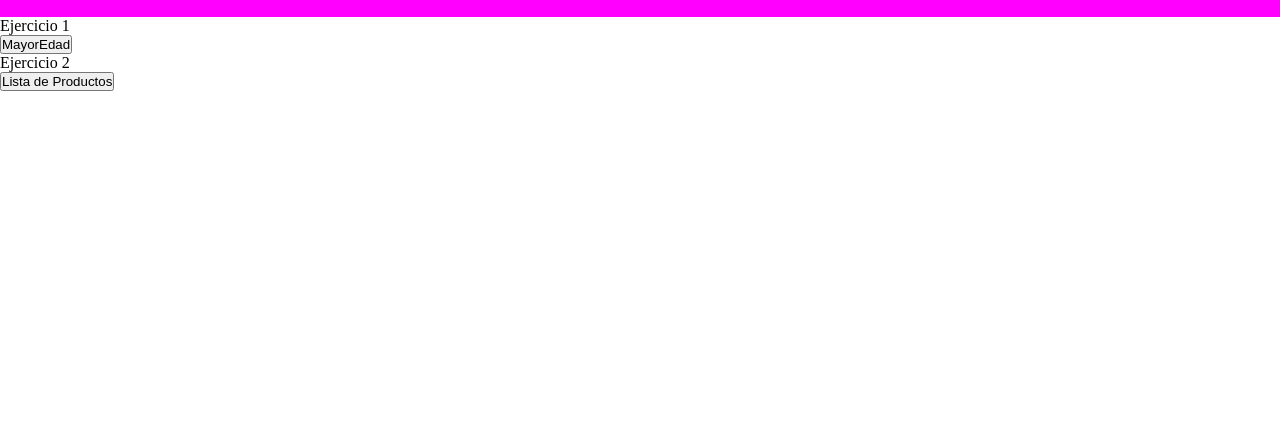
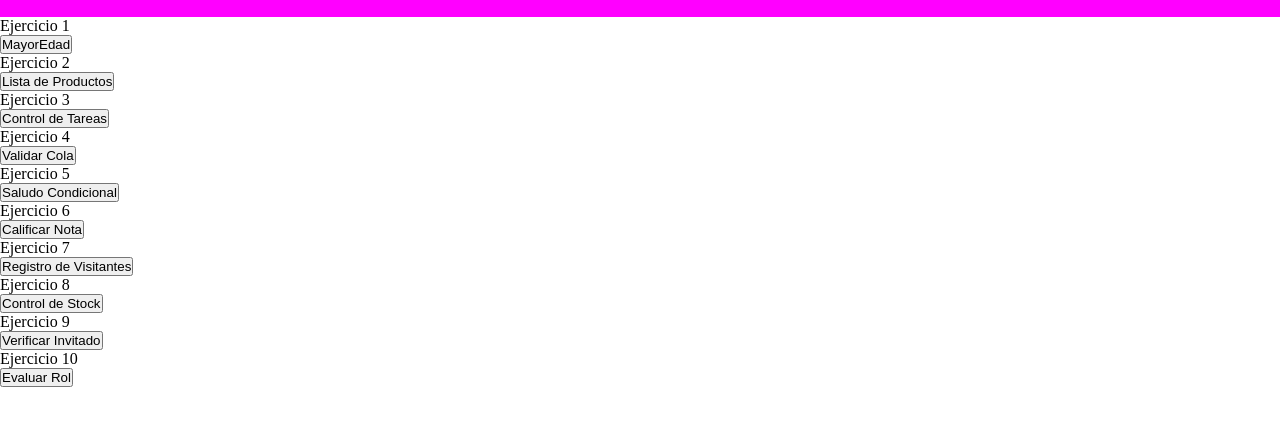
Before and after one commit to VicenteBerrios/Desarrollo_App_Web, a plain HTML site: page 21 Trabajo/index.html in a window 1280 px wide. Shown: the part 60-486 px from the top of the page. Drawn offline with Linux system fonts and the light colour scheme; files that its build step writes are made by us from their sources.

Commit message:
Update 👻

```diff
--- a/21 Trabajo/index.html
+++ b/21 Trabajo/index.html
@@ -12,13 +12,42 @@
     <header class="nav">
         <h1>Ejercicios If - Else</h1>
     </header>
+
     <main class="container">
+
         <p>Ejercicio 1</p>
         <button class="btn" onclick="mayoriaEdad()">MayorEdad</button>
+
         <p>Ejercicio 2</p>
         <button class="btn" onclick="mostrarNuevoProducto()">Lista de Productos</button>
+
+        <p>Ejercicio 3</p>
+        <button class="btn" onclick="controlTareas()">Control de Tareas</button>
+
+        <p>Ejercicio 4</p>
+        <button class="btn" onclick="validarCola()">Validar Cola</button>
+
+        <p>Ejercicio 5</p>
+        <button class="btn" onclick="saludoCondicional()">Saludo Condicional</button>
+
+        <p>Ejercicio 6</p>
+        <button class="btn" onclick="calificarNota()">Calificar Nota</button>
+
+        <p>Ejercicio 7</p>
+        <button class="btn" onclick="registroVisitantes()">Registro de Visitantes</button>
+
+        <p>Ejercicio 8</p>
+        <button class="btn" onclick="controlStock()">Control de Stock</button>
+
+        <p>Ejercicio 9</p>
+        <button class="btn" onclick="verificarInvitado()">Verificar Invitado</button>
+
+        <p>Ejercicio 10</p>
+        <button class="btn" onclick="evaluarRol()">Evaluar Rol</button>
+
         <div class="resultado" id="resultado"></div>
     </main>
+
     <script src="script.js"></script>
 </body>
 
--- a/21 Trabajo/script.js
+++ b/21 Trabajo/script.js
@@ -1,10 +1,5 @@
-/*✅ Ejercicio 1: Verificar mayoría de edad
-Crea una variable edad con un valor numérico.
-Si la edad es mayor o igual a 18, muestra
-"Acceso permitido".
- Si no, muestra "Acceso denegado". */
-
- function mayoriaEdad(){
+// Ejercicio 1
+function mayoriaEdad(){
     let edad = parseInt(prompt("Ingrese Edad: "));
     if(edad >= 18){
         document.getElementById("resultado").innerHTML =
@@ -18,14 +13,7 @@ Si la edad es mayor o igual a 18, muestra
     }
 }
 
-
-/* ✅ Ejercicio 2: Añadir producto si no está
-js
-let productos = ["pan", "leche", "queso"];
-
-Declara la variable nuevoProducto.
-Si productos no incluye el nuevo producto (agrégalo con push() y muestra el arreglo.
-Si ya está, muestra "Producto ya ingresado". */
+// Ejercicio 2
 function mostrarNuevoProducto(){
     let productos = ["pan", "leche", "queso"];
     let nuevoProducto = prompt("Ingrese un nuevo Producto");
@@ -45,3 +33,106 @@ function mostrarNuevoProducto(){
 }
 
 }
+
+// Ejercicio 3
+function controlTareas() {
+    let tareas = ["tarea1", "tarea2", "tarea3", "tarea4", "tarea5", "tarea6"];
+    if (tareas.length > 5) {
+        tareas.pop();
+        document.getElementById("resultado").innerHTML =
+        `<p>Tareas ajustadas: ${tareas.join(", ")}</p>`;
+    } else {
+        document.getElementById("resultado").innerHTML =
+        `<p>Lista aceptable</p>`;
+    }
+}
+
+// Ejercicio 4
+function validarCola() {
+    let cola = ["sinNombre", "Pedro", "Lucia"];
+    if (cola[0] === "sinNombre") {
+        cola.shift();
+        document.getElementById("resultado").innerHTML =
+        `<p>Nuevo orden de cola: ${cola.join(", ")}</p>`;
+    } else {
+        document.getElementById("resultado").innerHTML =
+        `<p>Cola correcta</p>`;
+    }
+}
+
+// Ejercicio 5
+function saludoCondicional() {
+    let nombre = prompt("Ingrese su nombre:");
+    if (nombre.trim() !== "") {
+        let saludos = [];
+        saludos.push(`Hola, ${nombre}`);
+        document.getElementById("resultado").innerHTML =
+        `<p>${saludos[0]}</p>`;
+    } else {
+        document.getElementById("resultado").innerHTML =
+        `<p>Nombre no valido</p>`;
+    }
+}
+
+// Ejercicio 6
+function calificarNota() {
+    let nota = parseFloat(prompt("Ingrese una nota entre 1 y 7:"));
+    if (nota >= 6) {
+        document.getElementById("resultado").innerHTML = "<p>Excelente</p>";
+    } else if (nota >= 4) {
+        document.getElementById("resultado").innerHTML = "<p>Aprobado</p>";
+    } else {
+        document.getElementById("resultado").innerHTML = "<p>Reprobado</p>";
+    }
+}
+
+// Ejercicio 7
+function registroVisitantes() {
+    let visitas = [];
+    let persona = prompt("Ingrese su nombre:");
+    if (persona.trim() !== "") {
+        visitas.unshift(persona);
+        document.getElementById("resultado").innerHTML =
+        `<p>Visitas registradas: ${visitas.join(", ")}</p>`;
+    } else {
+        document.getElementById("resultado").innerHTML =
+        "<p>Error: nombre vacío</p>";
+    }
+}
+
+// Ejercicio 8
+function controlStock() {
+    let stock = ["arroz", "fideos"];
+    let productoSolicitado = prompt("Ingrese el producto:");
+    if (stock.includes(productoSolicitado)) {
+        document.getElementById("resultado").innerHTML = "<p>Producto disponible</p>";
+    } else {
+        stock.push(productoSolicitado);
+        document.getElementById("resultado").innerHTML =
+        `<p>Producto agregado al stock: ${stock.join(", ")}</p>`;
+    }
+}
+
+// Ejercicio 9
+function verificarInvitado() {
+    let invitados = ["Ana", "Luis", "Camila"];
+    let persona = prompt("Ingrese su nombre:");
+    if (invitados.includes(persona)) {
+        document.getElementById("resultado").innerHTML = `<p>Bienvenido, ${persona}</p>`;
+    } else {
+        document.getElementById("resultado").innerHTML = "<p>No estas en la lista</p>";
+    }
+}
+
+// Ejercicio 10
+function evaluarRol() {
+    let usuarios = ["Admin", "Editor", "Invitado"];
+    let rol = prompt("Ingrese el rol:");
+    if (rol === "Admin") {
+        usuarios.unshift(rol);
+        document.getElementById("resultado").innerHTML = "<p>Rol prioritario agregado</p>";
+    } else {
+        usuarios.push(rol);
+        document.getElementById("resultado").innerHTML = "<p>Rol agregado</p>";
+    }
+}
```
